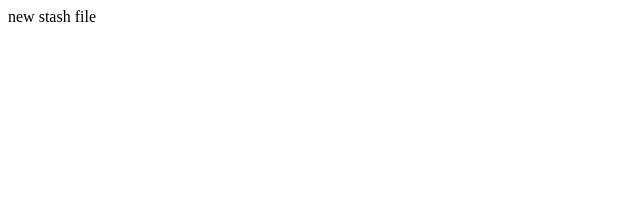
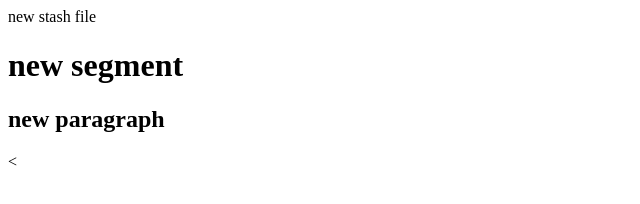
Before and after one commit to hritik017sh/gitpractice-, a plain HTML site: page newstash.html in a window 1280 px wide. Shown: the whole page, without its empty margins (0-640 px from the left). Drawn offline with Linux system fonts and the light colour scheme.

Commit message:
new h1 tag added

```diff
--- a/newstash.html
+++ b/newstash.html
@@ -5,7 +5,10 @@
 
     <body>
         <p>new stash file</p>
-    </body>
+
+        <h1>new segment</h1>
+        <h2>new paragraph</h2>
+        < </body>
 </head>
 
 </html>
```
